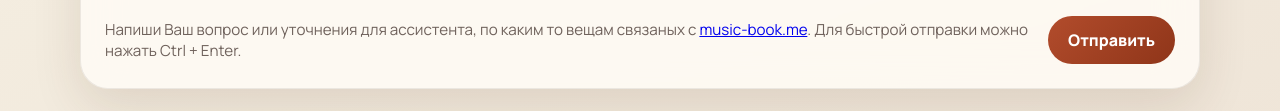
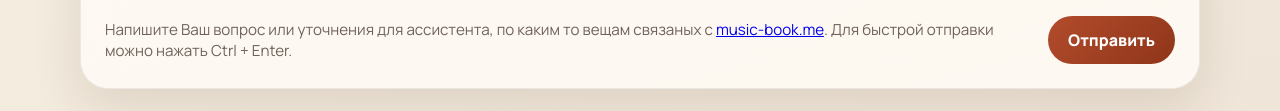
Before and after one commit to WizardJIOCb/git.music-book.me, a website: page public/index.html in a window 1280 px wide. Shown: the part 955-1066 px from the top of the page. Drawn offline with Linux system fonts and the light colour scheme; no server answers.

Commit message:
Deploy 2026-03-12 12:55:07

```diff
--- a/public/index.html
+++ b/public/index.html
@@ -78,7 +78,7 @@
             required
           ></textarea>
           <div class="composer-bar">
-            <p class="hint">Напиши Ваш вопрос или уточнения для ассистента, по каким то вещам связаных с <a href="https://music-book.me" target="_blank" rel="noreferrer">music-book.me</a>. Для быстрой отправки можно нажать Ctrl + Enter.</p>
+            <p class="hint">Напишите Ваш вопрос или уточнения для ассистента, по каким то вещам связаных с <a href="https://music-book.me" target="_blank" rel="noreferrer">music-book.me</a>. Для быстрой отправки можно нажать Ctrl + Enter.</p>
             <button type="submit" id="submit-button">Отправить</button>
           </div>
         </form>
```
